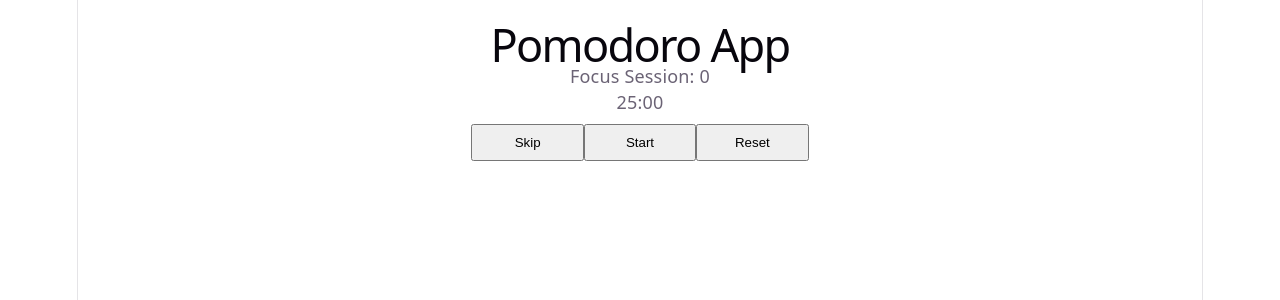
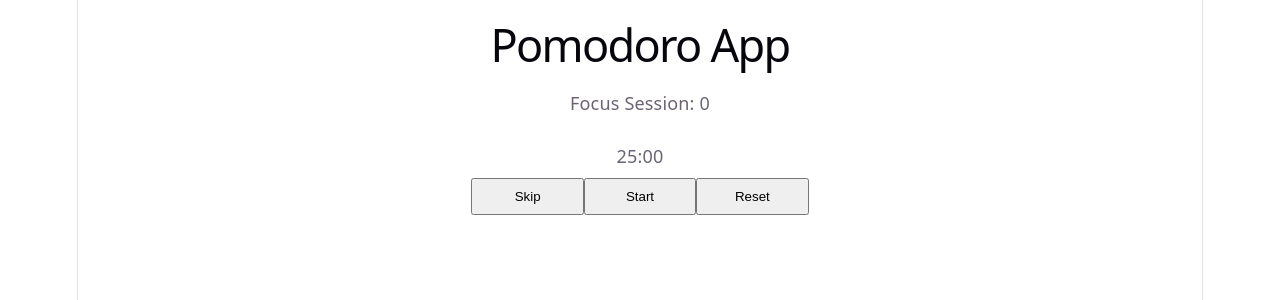
Before and after one commit to AdoraWyne/pomodoro-app, a React (Vite) app: page / in a window 1280 px wide. Shown: the top 300 px of the page. Built offline with nearby package versions, Linux system fonts and the light colour scheme.

Commit message:
Add style for focus sessions part

```diff
--- a/src/App.css
+++ b/src/App.css
@@ -4,6 +4,14 @@ h1 {
   margin-bottom: 0.25rem;
 }
 
+.session-info {
+  text-align: center;
+  font-size: 1rem;
+  margin-top: 1.5rem;
+  margin-bottom: 1.5rem;
+}
+
+
 button {
   width: 10%;
   margin: 0.5rem auto;
```
